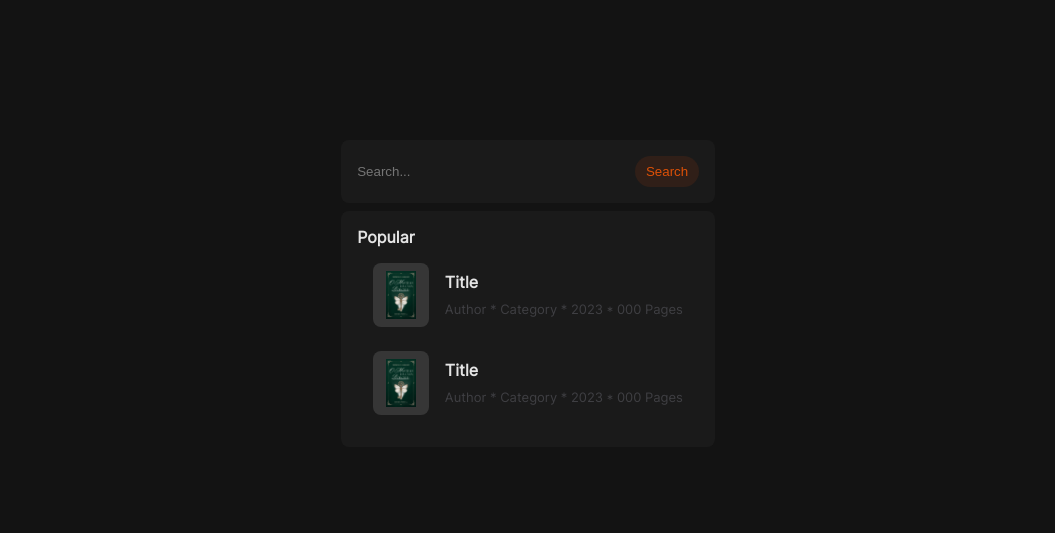
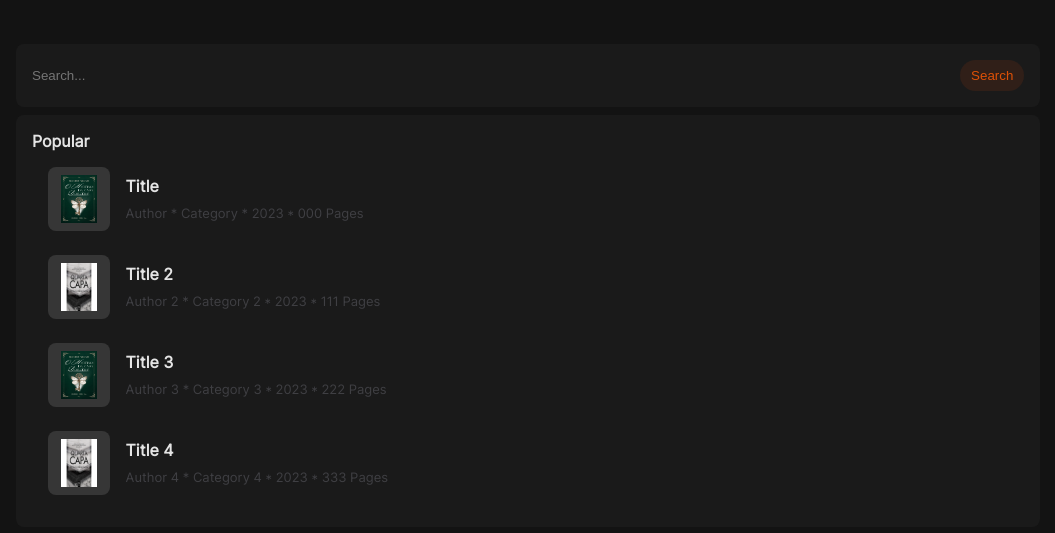
Before and after one commit to GustavoRCarvalho/vueSearchList, a Vue app: page / in a window 1280 px wide. Shown: the part 115-648 px from the top of the page, without its empty margins (112-1167 px from the left). Built offline with nearby package versions, Linux system fonts and the light colour scheme.

Commit message:
add: limit content, conditional rendering on list

```diff
--- a/src/App.vue
+++ b/src/App.vue
@@ -1,8 +1,10 @@
 <template>
+  <LimitContent>
     <SearchComponent />
     <ListComponent>
-    <template v-for="value in listItems" v-bind:key="value.title">
+      <template v-for="(value, index) in listItems" v-bind:key="value.title">
         <ListItemComponent
+          v-if="showAllList(index)"
           :src="value.src"
           :title="value.title"
           :author="value.author"
@@ -11,16 +13,20 @@
           :pages="value.pages"
       /></template>
     </ListComponent>
+  </LimitContent>
 </template>
 
 <script>
 import SearchComponent from "./components/SearchComponent.vue"
 import ListComponent from "./components/ListComponent.vue"
 import ListItemComponent from "./components/ListItemComponent.vue"
+import LimitContent from "./components/LimitContent.vue"
+import capaLivro from "./assets/images/capaLivro.webp"
+import capaLivro2 from "./assets/images/capaLivro2.webp"
 
 const listItems = [
   {
-    src: "..\\assets\\images\\capaLivro.webp",
+    src: capaLivro,
     title: "Title",
     author: "Author",
     category: "Category",
@@ -28,12 +34,36 @@ const listItems = [
     pages: "000",
   },
   {
-    src: "..\\assets\\images\\capaLivro.webp",
-    title: "Title",
-    author: "Author",
-    category: "Category",
+    src: capaLivro2,
+    title: "Title 2",
+    author: "Author 2",
+    category: "Category 2",
     year: "2023",
-    pages: "000",
+    pages: "111",
+  },
+  {
+    src: capaLivro,
+    title: "Title 3",
+    author: "Author 3",
+    category: "Category 3",
+    year: "2023",
+    pages: "222",
+  },
+  {
+    src: capaLivro2,
+    title: "Title 4",
+    author: "Author 4",
+    category: "Category 4",
+    year: "2023",
+    pages: "333",
+  },
+  {
+    src: capaLivro,
+    title: "Title 5",
+    author: "Author 5",
+    category: "Category 5",
+    year: "2023",
+    pages: "444",
   },
 ]
 
@@ -43,11 +73,15 @@ export default {
     SearchComponent,
     ListItemComponent,
     ListComponent,
+    LimitContent,
   },
   data() {
     return {
       listItems: listItems,
     }
+  },
+  methods: {
+    showAllList: (number) => number < 4,
   },
 }
 </script>
@@ -59,6 +93,14 @@ export default {
 }
 #app {
   font-family: Inter, Helvetica, Arial, sans-serif;
+
+  display: flex;
+  flex-direction: column;
+  justify-content: center;
+  align-items: center;
+
+  width: 100%;
+  height: 100%;
 }
 body {
   --background-gray-dark: #131313;
@@ -74,7 +116,9 @@ body {
   align-items: center;
   justify-content: center;
 
-  height: 100dvh;
+  min-height: 100dvh;
+  min-width: 100dvw;
+  margin: 0;
 
   background-color: var(--background-gray-dark);
 }
--- /dev/null
+++ b/src/components/LimitContent.vue
@@ -0,0 +1,14 @@
+<template>
+  <div class="limitContainer">
+    <slot></slot>
+  </div>
+</template>
+
+<style>
+.limitContainer {
+  width: 80%;
+  @media (min-width: 1440px) {
+    width: calc(1440px * 0.8);
+  }
+}
+</style>
--- a/src/components/ListItemComponent.vue
+++ b/src/components/ListItemComponent.vue
@@ -1,10 +1,6 @@
 <template>
   <li class="containerItem">
-    <img
-      src="..\assets\images\capaLivro.webp"
-      alt="frontImage"
-      class="imgList"
-    />
+    <img :src="src" alt="frontImage" class="imgList" />
     <div class="infoContainer">
       <span class="title"> {{ title }} </span>
       <span class="infos"
@@ -18,6 +14,7 @@
 export default {
   name: "ListItemComponent",
   props: {
+    src: String,
     title: String,
     author: String,
     category: String,
@@ -42,13 +39,17 @@ export default {
   height: 4em;
 
   cursor: pointer;
+  user-select: none;
 }
 .containerItem:hover {
   background-color: var(--background-gray-medium-light);
 }
 .imgList {
   background-color: var(--background-gray-light);
+
   height: calc(100% - 1em);
+  aspect-ratio: 3 / 4;
+
   padding-block: 0.5em;
   padding-inline: 0.8em;
 
```
Also changed, not shown: src/assets/images/capaLivro2.webp (added). Lines whose indentation alone changed are shown as unchanged.
